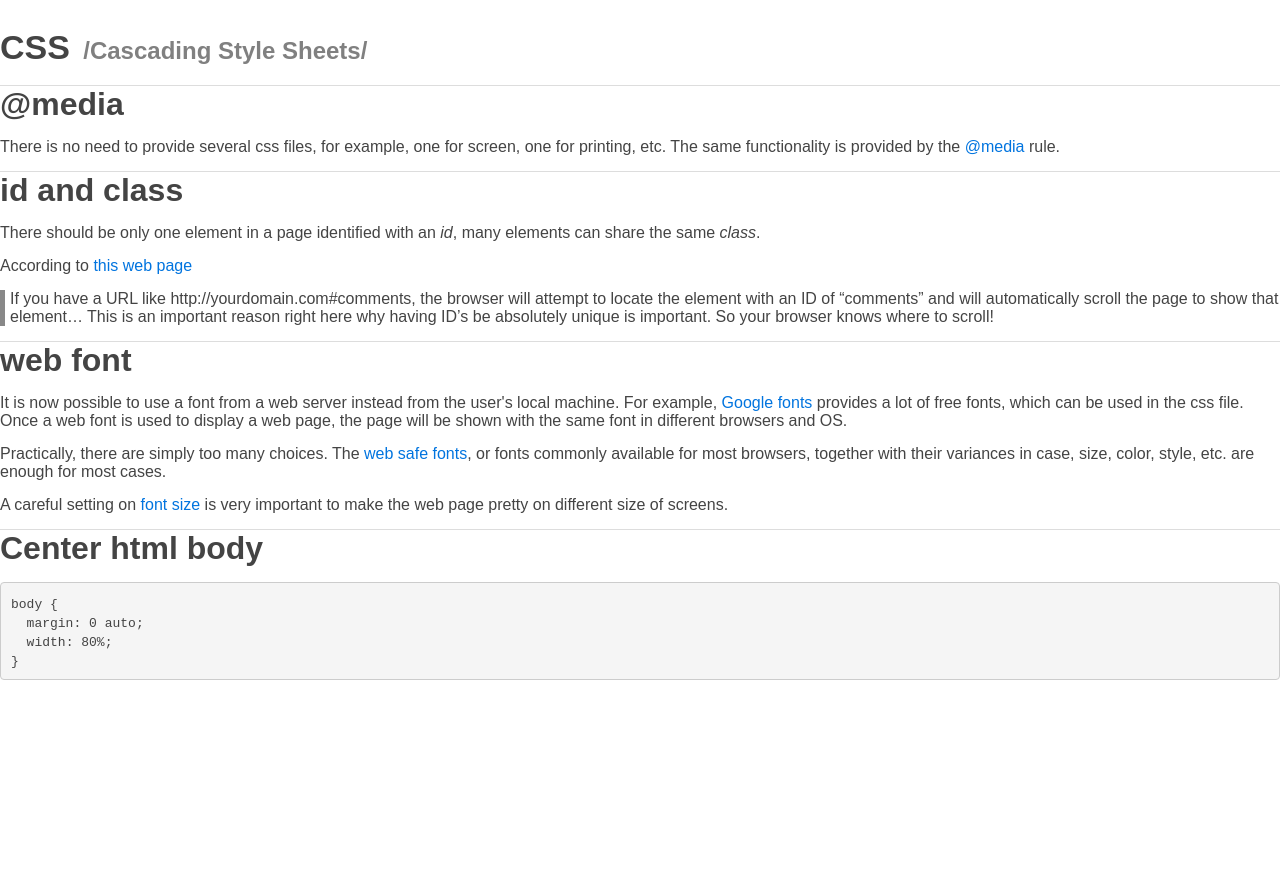
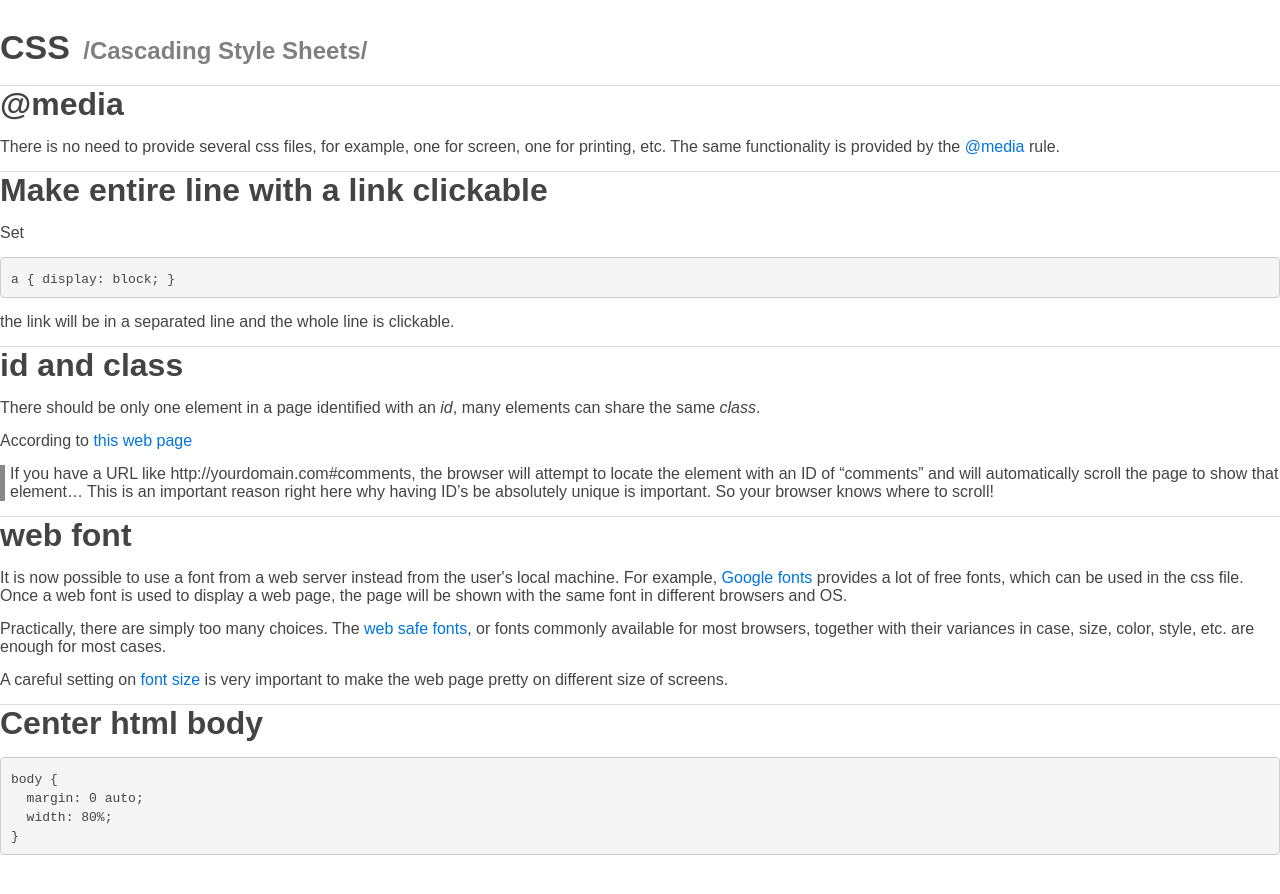
Before and after one commit to jintonic/jintonic.github.io, a Jekyll site: the page built from cs/css/index.md, in a window 1280 px wide. Shown: the top 894 px of the page. Built offline with Jekyll 4.4.1, drawn with Linux system fonts in a browser that asks for light colours; comment, search, counter and statistics services are not loaded.

Commit message:
added clickable line

````diff
--- a/cs/css/index.md
+++ b/cs/css/index.md
@@ -10,6 +10,17 @@ subtitle: Cascading Style Sheets
 There is no need to provide several css files, for example, one for screen, one
 for printing, etc. The same functionality is provided by the
 [@media](http://www.w3schools.com/css/css_mediatypes.asp) rule.
+
+Make entire line with a link clickable
+======================================
+
+Set
+
+```css
+a { display: block; }
+```
+
+the link will be in a separated line and the whole line is clickable.
 
 id and class
 ============
````
